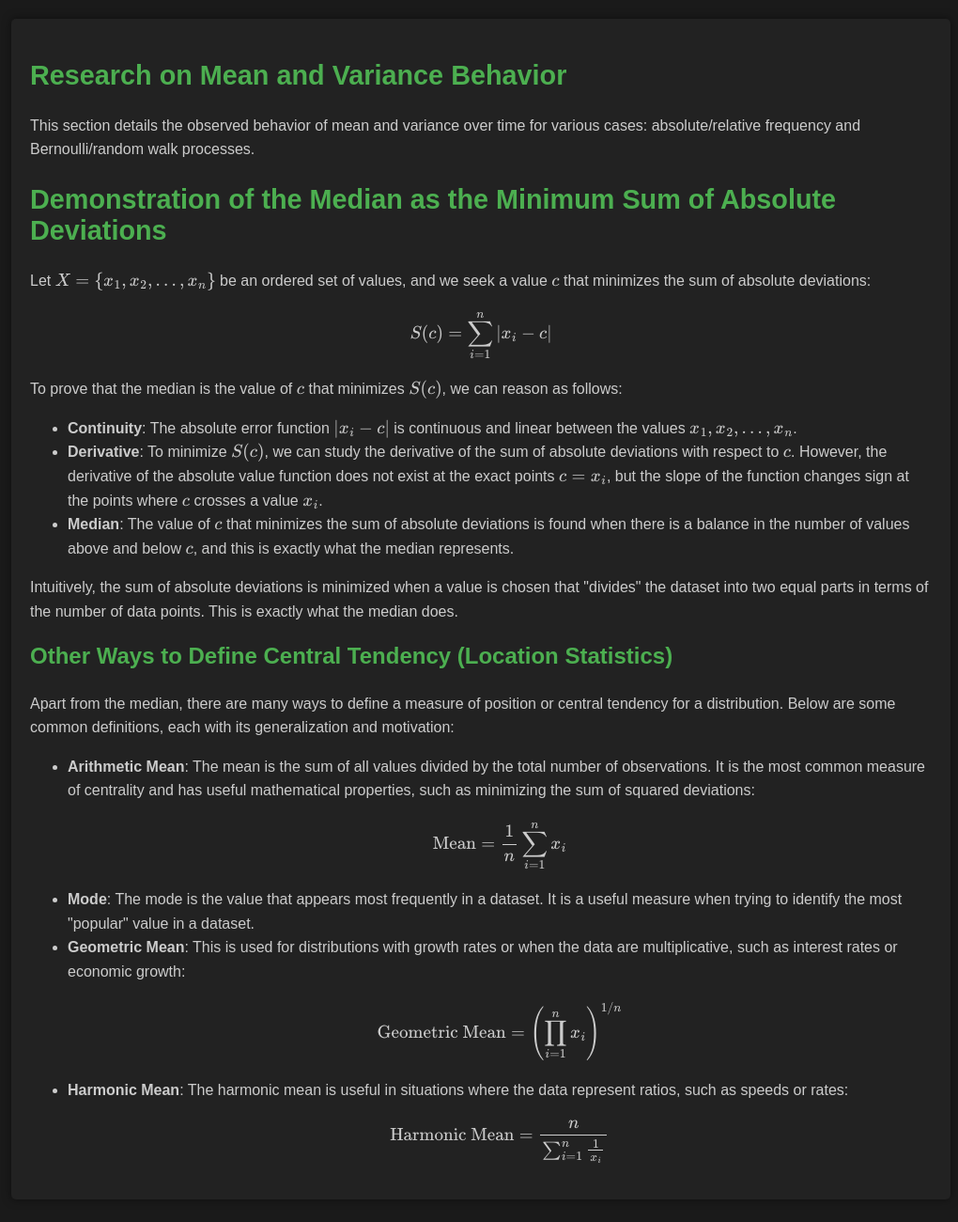
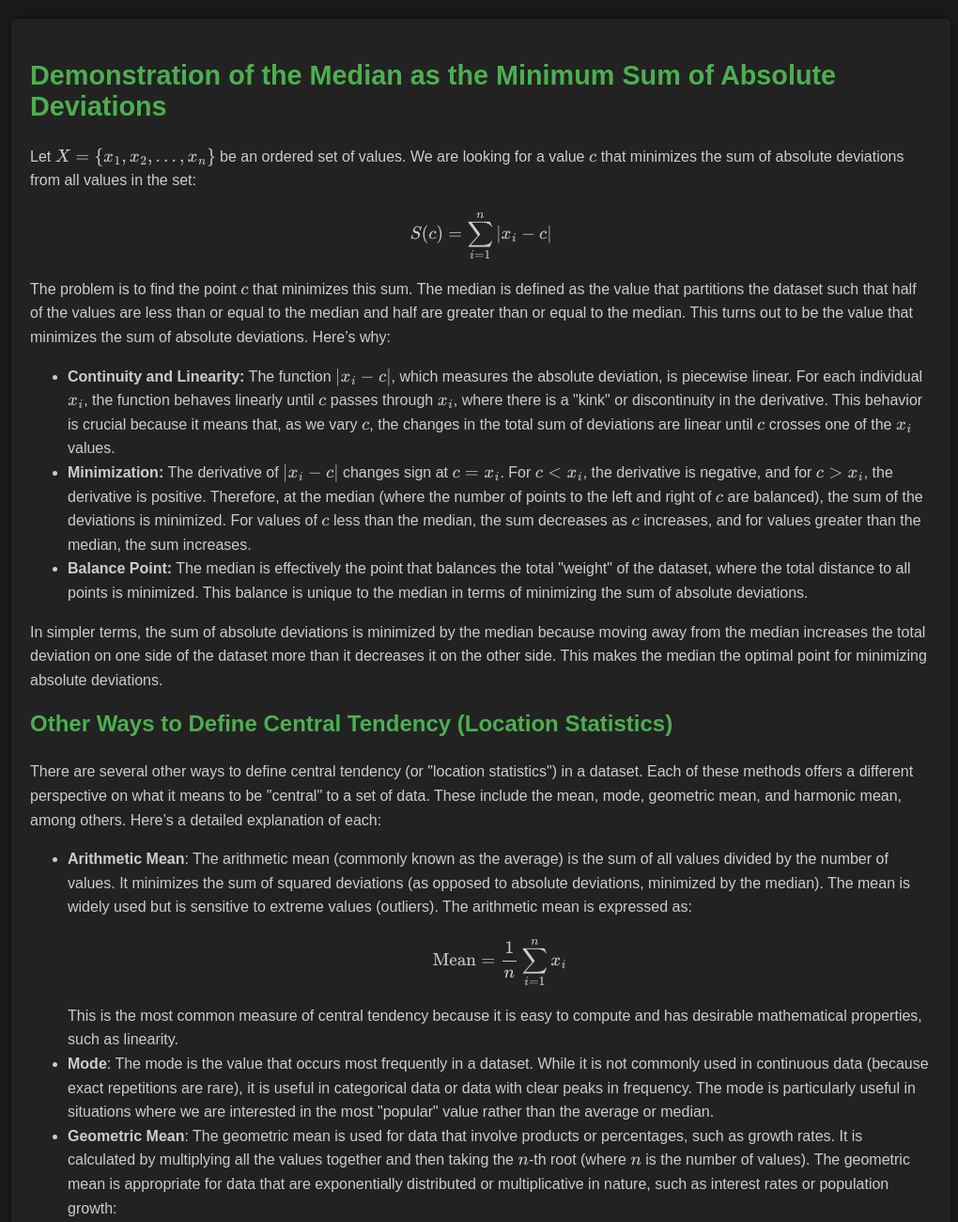
Before and after one commit to AchilleLauro/staticstics2024-homework3, a plain HTML site: page index.html in a window 1280 px wide. Shown: the top 1300 px of the page at 94% size, without its empty margins (128-1148 px from the left). Drawn offline with nearby package versions, Linux system fonts and the light colour scheme.

Commit message:
Update index.html

```diff
--- a/index.html
+++ b/index.html
@@ -10,15 +10,10 @@
 </head>
 <body>
     <div id="research">
-        <h2>Research on Mean and Variance Behavior</h2>
-        <p>
-            This section details the observed behavior of mean and variance over time for various cases: absolute/relative frequency and Bernoulli/random walk processes.
-        </p>
-
         <!-- Translation of the Median Demonstration -->
         <h2>Demonstration of the Median as the Minimum Sum of Absolute Deviations</h2>
         <p>
-            Let \( X = \{x_1, x_2, ..., x_n\} \) be an ordered set of values, and we seek a value \( c \) that minimizes the sum of absolute deviations:
+            Let \( X = \{x_1, x_2, ..., x_n\} \) be an ordered set of values. We are looking for a value \( c \) that minimizes the sum of absolute deviations from all values in the set:
         </p>
         <p>
             \[
@@ -26,50 +21,65 @@
             \]
         </p>
         <p>
-            To prove that the median is the value of \( c \) that minimizes \( S(c) \), we can reason as follows:
+            The problem is to find the point \( c \) that minimizes this sum. The median is defined as the value that partitions the dataset such that half of the values are less than or equal to the median and half are greater than or equal to the median. This turns out to be the value that minimizes the sum of absolute deviations. Here’s why:
         </p>
         <ul>
             <li>
-                <strong>Continuity</strong>: The absolute error function \( |x_i - c| \) is continuous and linear between the values \( x_1, x_2, ..., x_n \).
+                <strong>Continuity and Linearity:</strong> The function \( |x_i - c| \), which measures the absolute deviation, is piecewise linear. For each individual \( x_i \), the function behaves linearly until \( c \) passes through \( x_i \), where there is a "kink" or discontinuity in the derivative. This behavior is crucial because it means that, as we vary \( c \), the changes in the total sum of deviations are linear until \( c \) crosses one of the \( x_i \) values.
             </li>
             <li>
-                <strong>Derivative</strong>: To minimize \( S(c) \), we can study the derivative of the sum of absolute deviations with respect to \( c \). However, the derivative of the absolute value function does not exist at the exact points \( c = x_i \), but the slope of the function changes sign at the points where \( c \) crosses a value \( x_i \).
+                <strong>Minimization:</strong> The derivative of \( |x_i - c| \) changes sign at \( c = x_i \). For \( c < x_i \), the derivative is negative, and for \( c > x_i \), the derivative is positive. Therefore, at the median (where the number of points to the left and right of \( c \) are balanced), the sum of the deviations is minimized. For values of \( c \) less than the median, the sum decreases as \( c \) increases, and for values greater than the median, the sum increases.
             </li>
             <li>
-                <strong>Median</strong>: The value of \( c \) that minimizes the sum of absolute deviations is found when there is a balance in the number of values above and below \( c \), and this is exactly what the median represents.
+                <strong>Balance Point:</strong> The median is effectively the point that balances the total "weight" of the dataset, where the total distance to all points is minimized. This balance is unique to the median in terms of minimizing the sum of absolute deviations.
             </li>
         </ul>
         <p>
-            Intuitively, the sum of absolute deviations is minimized when a value is chosen that "divides" the dataset into two equal parts in terms of the number of data points. This is exactly what the median does.
+            In simpler terms, the sum of absolute deviations is minimized by the median because moving away from the median increases the total deviation on one side of the dataset more than it decreases it on the other side. This makes the median the optimal point for minimizing absolute deviations.
         </p>
 
         <h3>Other Ways to Define Central Tendency (Location Statistics)</h3>
         <p>
-            Apart from the median, there are many ways to define a measure of position or central tendency for a distribution. Below are some common definitions, each with its generalization and motivation:
+            There are several other ways to define central tendency (or "location statistics") in a dataset. Each of these methods offers a different perspective on what it means to be "central" to a set of data. These include the mean, mode, geometric mean, and harmonic mean, among others. Here’s a detailed explanation of each:
         </p>
         <ul>
             <li>
-                <strong>Arithmetic Mean</strong>: The mean is the sum of all values divided by the total number of observations. It is the most common measure of centrality and has useful mathematical properties, such as minimizing the sum of squared deviations:
+                <strong>Arithmetic Mean</strong>: The arithmetic mean (commonly known as the average) is the sum of all values divided by the number of values. It minimizes the sum of squared deviations (as opposed to absolute deviations, minimized by the median). The mean is widely used but is sensitive to extreme values (outliers). The arithmetic mean is expressed as:
                 \[
                 \text{Mean} = \frac{1}{n} \sum_{i=1}^{n} x_i
                 \]
+                This is the most common measure of central tendency because it is easy to compute and has desirable mathematical properties, such as linearity.
             </li>
             <li>
-                <strong>Mode</strong>: The mode is the value that appears most frequently in a dataset. It is a useful measure when trying to identify the most "popular" value in a dataset.
+                <strong>Mode</strong>: The mode is the value that occurs most frequently in a dataset. While it is not commonly used in continuous data (because exact repetitions are rare), it is useful in categorical data or data with clear peaks in frequency. The mode is particularly useful in situations where we are interested in the most "popular" value rather than the average or median.
             </li>
             <li>
-                <strong>Geometric Mean</strong>: This is used for distributions with growth rates or when the data are multiplicative, such as interest rates or economic growth:
+                <strong>Geometric Mean</strong>: The geometric mean is used for data that involve products or percentages, such as growth rates. It is calculated by multiplying all the values together and then taking the \( n \)-th root (where \( n \) is the number of values). The geometric mean is appropriate for data that are exponentially distributed or multiplicative in nature, such as interest rates or population growth:
                 \[
                 \text{Geometric Mean} = \left( \prod_{i=1}^{n} x_i \right)^{1/n}
                 \]
+                This measure is less affected by outliers than the arithmetic mean and is often used in finance and economics.
             </li>
             <li>
-                <strong>Harmonic Mean</strong>: The harmonic mean is useful in situations where the data represent ratios, such as speeds or rates:
+                <strong>Harmonic Mean</strong>: The harmonic mean is useful when dealing with rates or ratios, such as speed or efficiency. It gives more weight to smaller values and is calculated as the reciprocal of the arithmetic mean of the reciprocals of the values. This is particularly useful when the data involve quantities like rates of change or averages of ratios:
                 \[
                 \text{Harmonic Mean} = \frac{n}{\sum_{i=1}^{n} \frac{1}{x_i}}
                 \]
+                The harmonic mean is the most appropriate measure when averaging quantities like speed (distance/time) or in cases where values are inversely related to the quantities of interest.
+            </li>
+            <li>
+                <strong>Trimmed Mean</strong>: The trimmed mean is a variation of the arithmetic mean where a percentage of the smallest and largest values are removed before calculating the mean. This method is used to reduce the effect of outliers and provides a more robust estimate of central tendency.
             </li>
         </ul>
+
+        <h3>Generalizing Location Statistics</h3>
+        <p>
+            Beyond these common measures, the concept of central tendency can be generalized in many ways. For example, one could define a "p-norm" mean that minimizes deviations raised to the power of \( p \):
+            \[
+            L_p(c) = \left( \sum_{i=1}^{n} |x_i - c|^p \right)^{1/p}
+            \]
+            For \( p = 2 \), this is the arithmetic mean; for \( p = 1 \), this is the median (minimizing absolute deviations); and for \( p \to \infty \), this leads to the minimax principle, which minimizes the maximum deviation. These generalizations show that central tendency can be adapted to different contexts and needs.
+        </p>
     </div>
 
     <h1>Penetration Simulation</h1>
```
